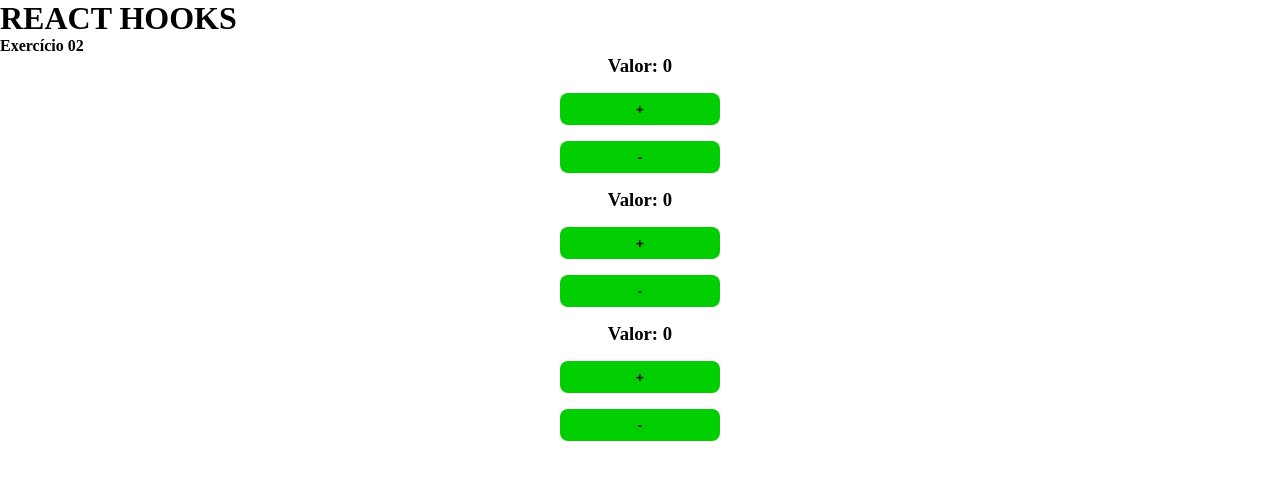
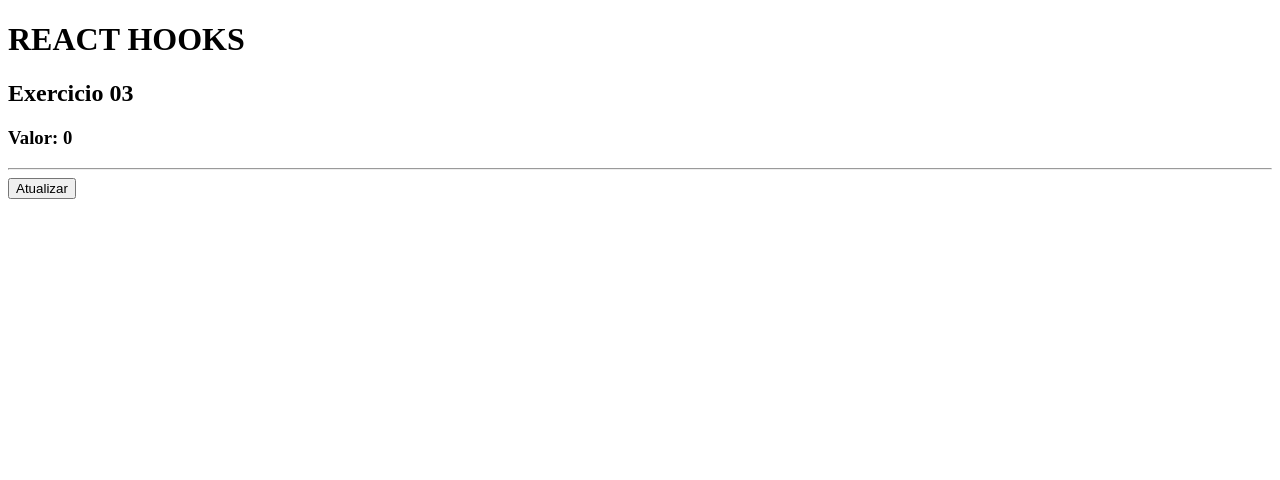
Before and after one commit to ravydev/react_next_hooks_new, a React (Vite) app: page / in a window 1280 px wide. Shown: the top 480 px of the page. Built offline with nearby package versions, Linux system fonts and the light colour scheme.

Commit message:
05_hooks

```diff
--- a/src/App.jsx
+++ b/src/App.jsx
@@ -4,7 +4,8 @@
 //import HookState01 from './components/UseState_01'
 //import HookState02 from './components/UseState_02'
 //import HookState03 from './components/UseState_03'
-import HookState04 from './components/UseState_04'
+//import HookState04 from './components/UseState_04'
+import HookState05 from './components/UseState_05'
 
 export default function App() {
 
@@ -14,7 +15,9 @@
                {/* <HookState01/> */}
                {/*<HookState02 />*/}
                {/*<HookState03 />*/}
-               <HookState04 />
+               {/*<HookState04 />*/}
+
+               <HookState05 />
         </>
     )
 }
--- /dev/null
+++ b/src/components/UseState_05.jsx
@@ -0,0 +1,21 @@
+import React from "react";
+import { useState } from "react";
+import UseState_05a from "./UseState_05a";
+
+export default () => {
+
+    const [valor, setValor] = useState(0)
+
+    function atualizarValor() {
+        setValor(1000)
+    }
+
+    return (
+        <>
+            <h2>Exercicio 03</h2>
+             <h3>Valor: <strong>{valor}</strong></h3>
+             <hr />
+             <UseState_05a funcao={atualizarValor} />
+        </>
+    )
+}
--- /dev/null
+++ b/src/components/UseState_05a.jsx
@@ -0,0 +1,12 @@
+import React from "react";
+
+export default ({funcao}) => {
+
+    return (
+
+        <>
+            <button onClick={funcao}>Atualizar</button>
+        </>
+
+    )
+}
```
